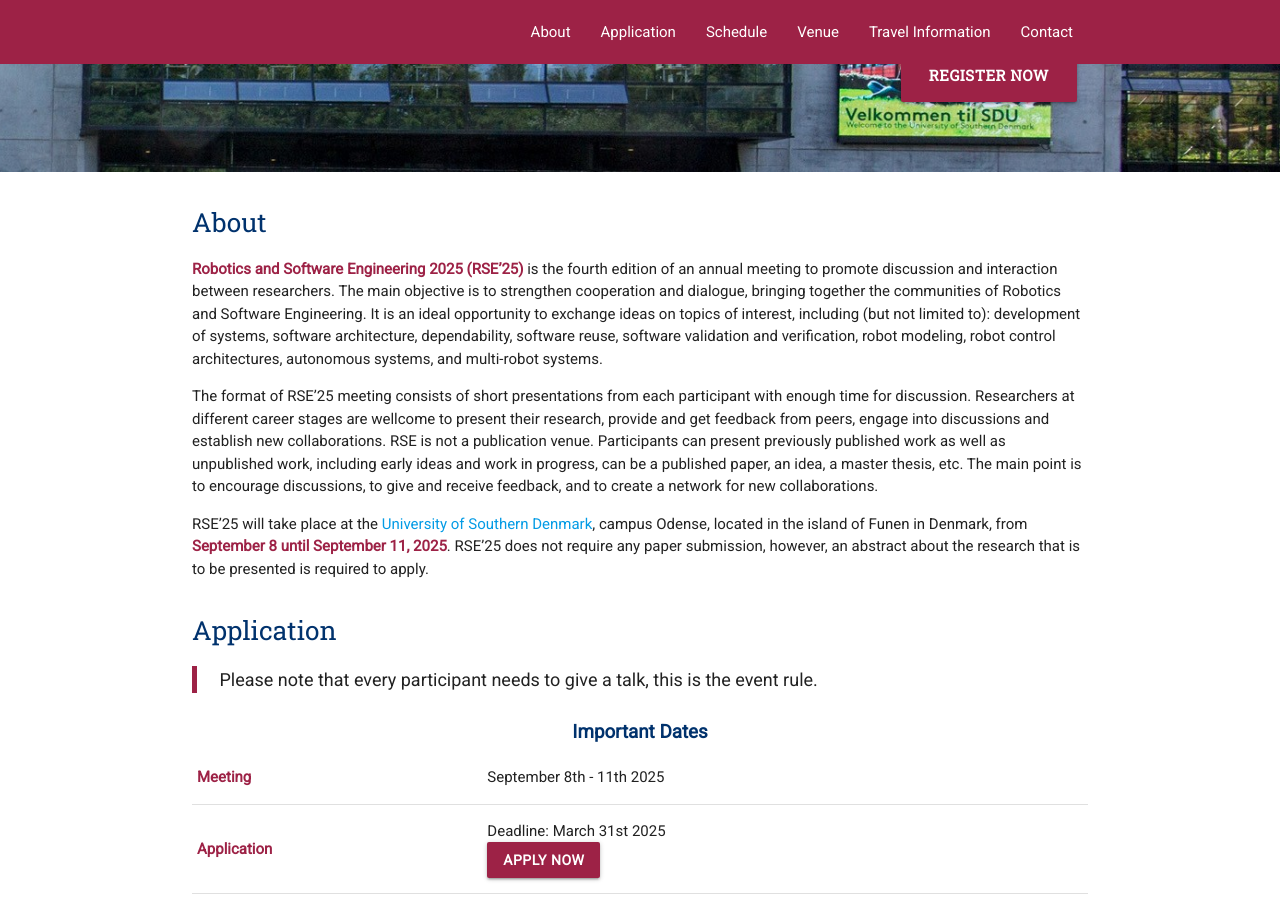
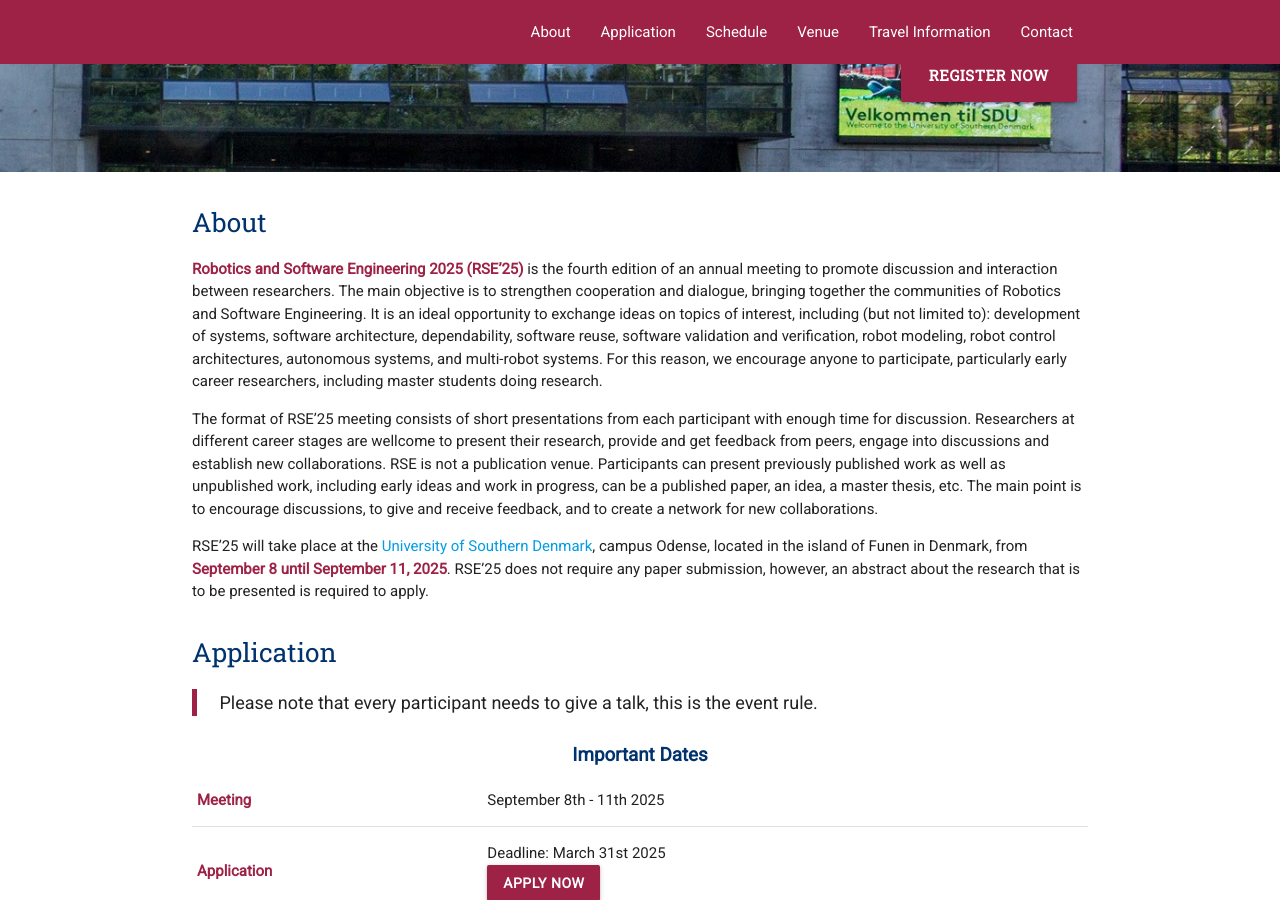
Before and after one commit to rsemeeting/rse2025, a Jekyll site: the page built from index.md, in a window 1280 px wide and 900 px high, scrolled down 392 px. Built offline with Jekyll 4.4.1, drawn with Linux system fonts in a browser that asks for light colours; comment, search, counter and statistics services are not loaded; our own code applies the rules of GitHub Pages for plain Markdown files.

Commit message:
small update

```diff
--- a/index.md
+++ b/index.md
@@ -12,7 +12,7 @@ registration: true
 
 ## About
 
-**Robotics and Software Engineering 2025 (RSE'25)** is the fourth edition of an annual meeting to promote discussion and interaction between researchers. The main objective is to strengthen cooperation and dialogue, bringing together the communities of Robotics and Software Engineering. It is an ideal opportunity to exchange ideas on topics of interest, including (but not limited to): development of systems, software architecture, dependability, software reuse, software validation and verification, robot modeling, robot control architectures, autonomous systems, and multi-robot systems.
+**Robotics and Software Engineering 2025 (RSE'25)** is the fourth edition of an annual meeting to promote discussion and interaction between researchers. The main objective is to strengthen cooperation and dialogue, bringing together the communities of Robotics and Software Engineering. It is an ideal opportunity to exchange ideas on topics of interest, including (but not limited to): development of systems, software architecture, dependability, software reuse, software validation and verification, robot modeling, robot control architectures, autonomous systems, and multi-robot systems. For this reason, we encourage anyone to participate, particularly early career researchers, including master students doing research.
 
 The format of RSE'25 meeting consists of short presentations from each participant with enough time for discussion. Researchers at different career stages are wellcome to present their research, provide and get feedback from peers, engage into discussions and establish new collaborations. RSE is not a publication venue. Participants can present previously published work as well as unpublished work, including early ideas and work in progress, can be a published paper, an idea, a master thesis, etc. The main point is to encourage discussions, to give and receive feedback, and to create a network for new collaborations.
 
```
